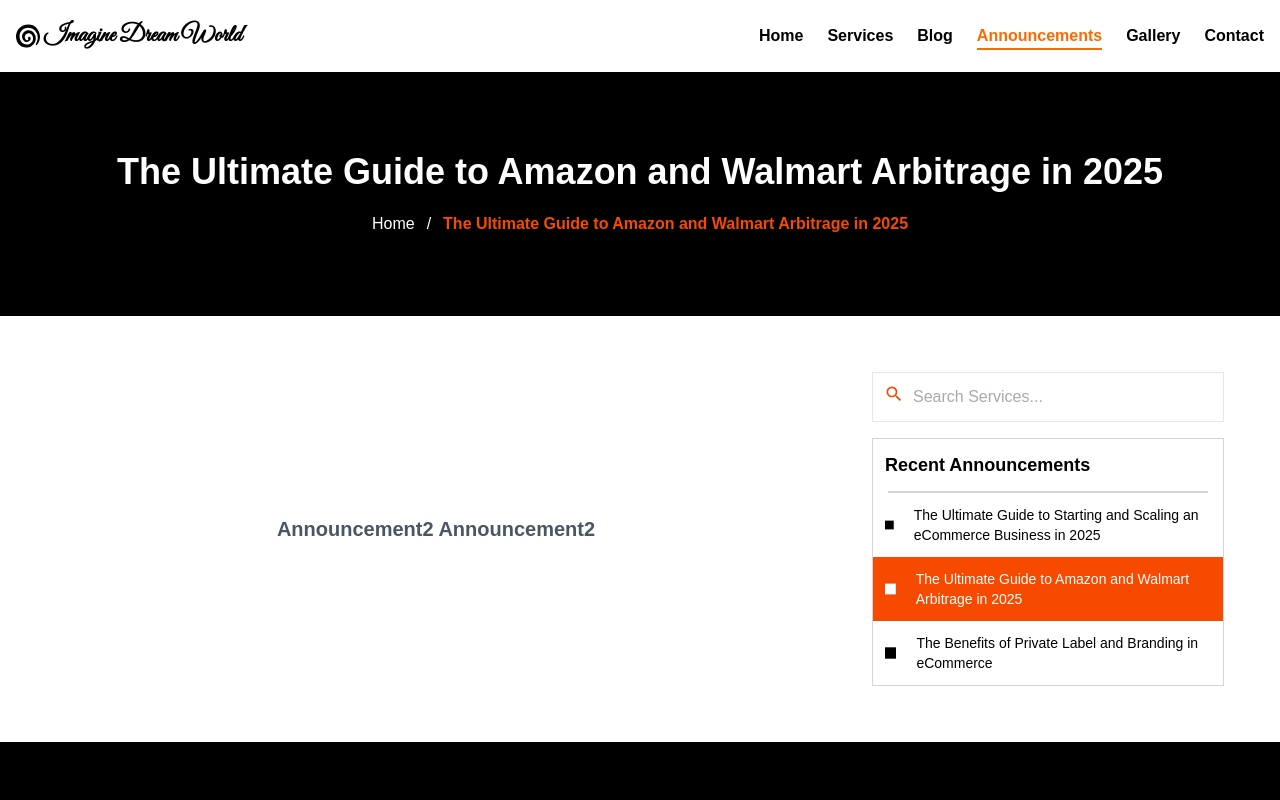
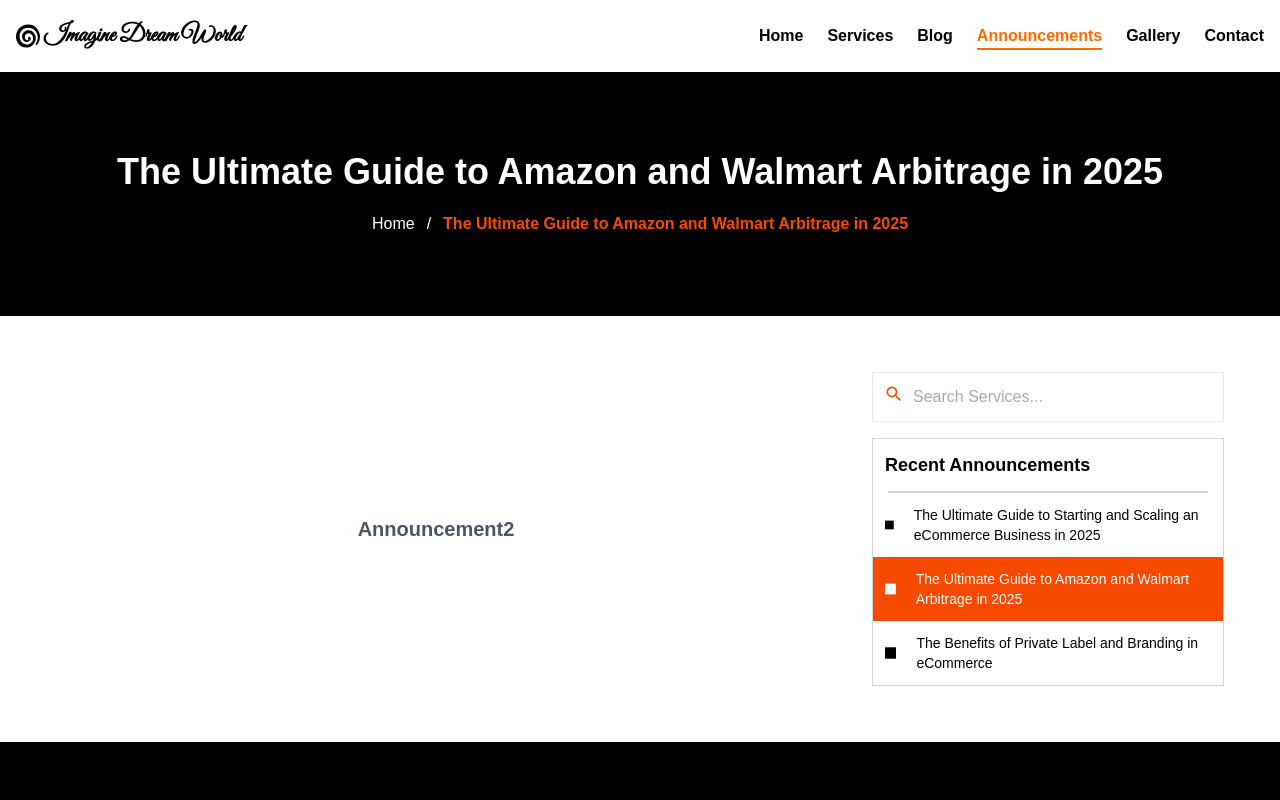
Before and after one commit to habibapanna/my-gunter-project, a React (Vite) app: page /announcements/announcement-2 in a window 1280 px wide. Shown: the top 800 px of the page. Built offline with nearby package versions, Linux system fonts and the light colour scheme.

Commit message:
added anouncement

```diff
--- a/src/components/Announcement1/Announcement1.jsx
+++ b/src/components/Announcement1/Announcement1.jsx
@@ -4,7 +4,6 @@
     return (
         <div>
             Announcement1
-            Announcement1
         </div>
     );
 };
--- a/src/components/Announcement2/Announcement2.jsx
+++ b/src/components/Announcement2/Announcement2.jsx
@@ -4,7 +4,6 @@
     return (
         <div>
            Announcement2
-           Announcement2
         </div>
     );
 };
```
